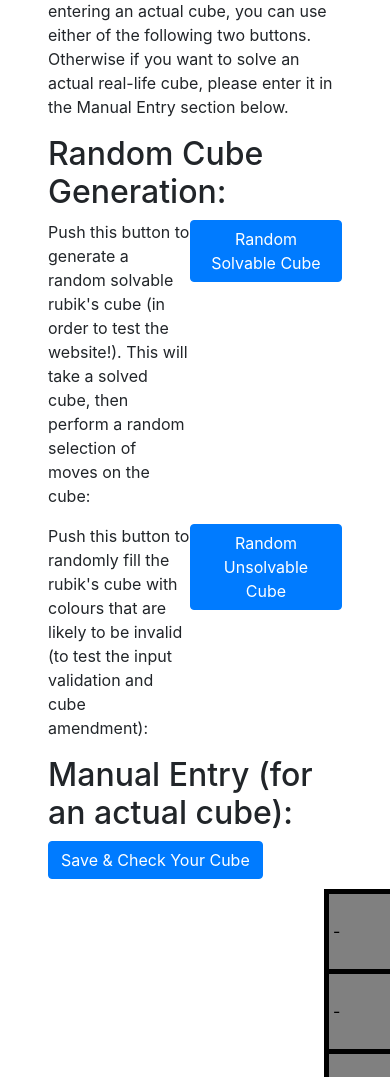
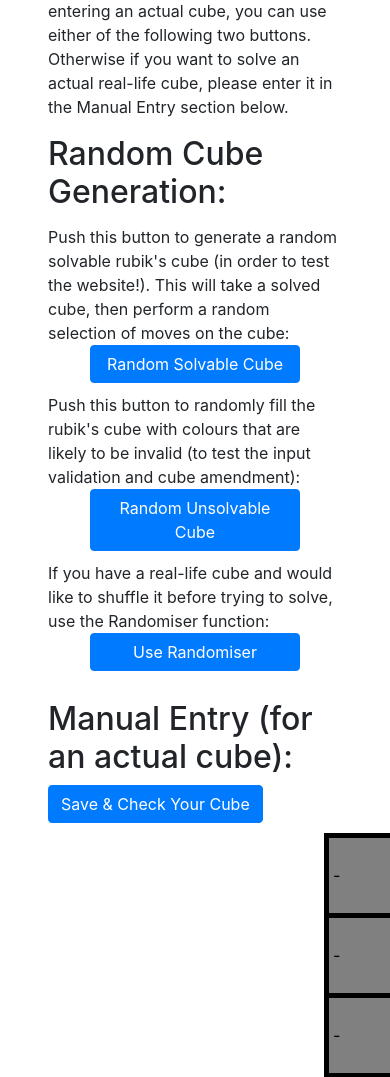
Before and after one commit to samjcox/rubiks, a Flask app: page /enter in a window 390 px wide; the page is wider, and only the part inside the window is pictured. Shown: the part 275-1352 px from the top of that part. Run offline with Flask 2, Linux system fonts and the light colour scheme; a user stored in the database is signed in.

Commit message:
Entry buttons set in sub-div and intro text layout improved on small screens.

```diff
--- a/templates/enter.html
+++ b/templates/enter.html
@@ -12,11 +12,31 @@
     <p>If you actually would prefer to play around with the website without entering an actual cube, you can use either of the following two buttons.  Otherwise if you want to solve an actual real-life cube, please enter it in the Manual Entry section below.</p>
     <h2>Random Cube Generation:</h2>
 
-    <div class="text_and_button_grid"><div><p>Push this button to generate a random solvable rubik's cube (in order to test the website!).  This will take a solved cube, then perform a random selection of moves on the cube:</p></div>
-    <div><a href=random_cube><button class="btn btn-primary" onclick="loading_on()" type="button">Random Solvable Cube</button></a></div>
-    <div><p>Push this button to randomly fill the rubik's cube with colours that are likely to be invalid (to test the input validation and cube amendment):</p></div>
-    <div><a href=random_squares><button class="btn btn-primary" onclick="loading_on()" type="button">Random Unsolvable Cube</button></a></div></div>
-
+    <div class="row" style="padding: 5px 0px">
+        <div class="col-sm">
+            Push this button to generate a random solvable rubik's cube (in order to test the website!).  This will take a solved cube, then perform a random selection of moves on the cube:
+        </div>
+        <div class="col-xs-auto centre">
+            <a href=random_cube><button style="width:210px;" onclick="loading_on()" class="btn btn-primary" type="button">Random Solvable Cube</button></a>
+        </div>
+    </div>
+    <div class="row" style="padding: 5px 0px">
+        <div class="col-sm">
+            Push this button to randomly fill the rubik's cube with colours that are likely to be invalid (to test the input validation and cube amendment):
+        </div>
+        <div class="col-xs-auto centre">
+            <a href=random_squares><button style="width:210px;" onclick="loading_on()" class="btn btn-primary" type="button">Random Unsolvable Cube</button></a>
+        </div>
+    </div>
+    <div class="row" style="padding: 5px 0px">
+        <div class="col-sm">
+            If you have a real-life cube and would like to shuffle it before trying to solve, use the Randomiser function:
+        </div>
+        <div class="col-xs-auto centre">
+            <a href=enter><button style="width:210px;" class="btn btn-primary" type="button">Use Randomiser</button></a>
+        </div>
+    </div>
+    <br/>
     <h2>Manual Entry (for an actual cube):</h2>
 
 
```
